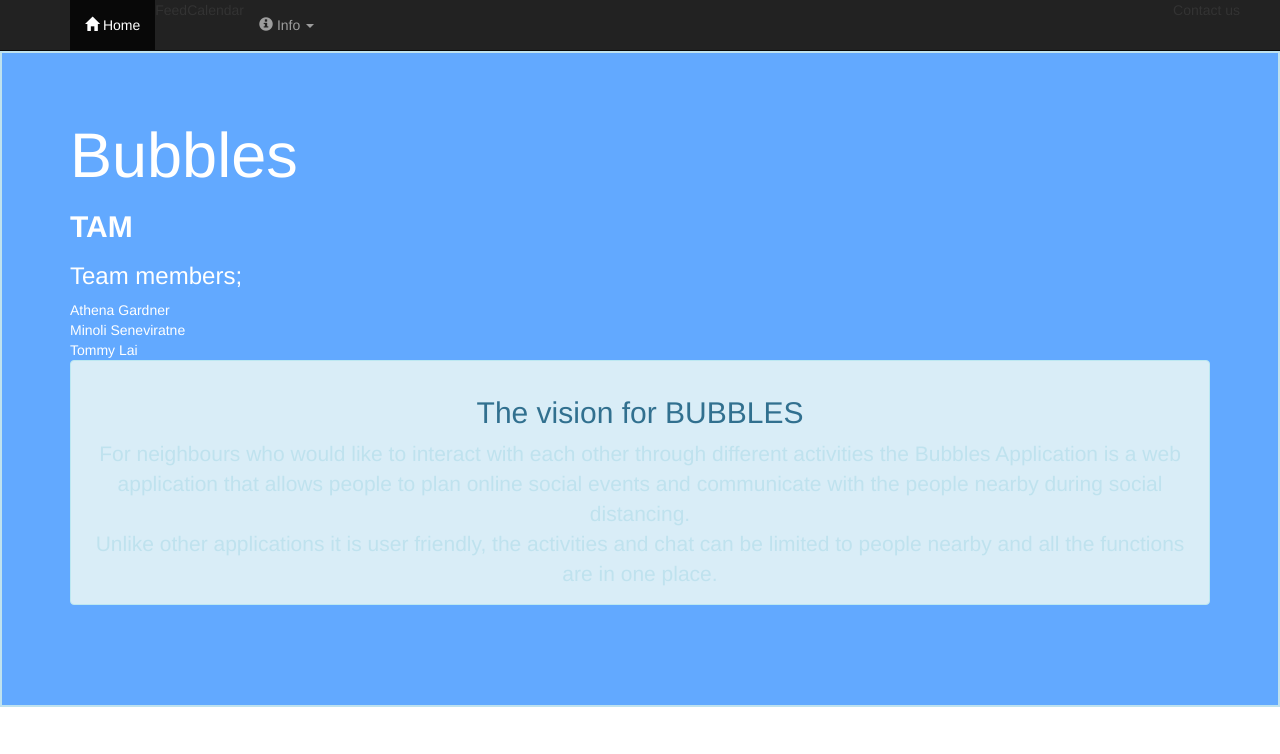
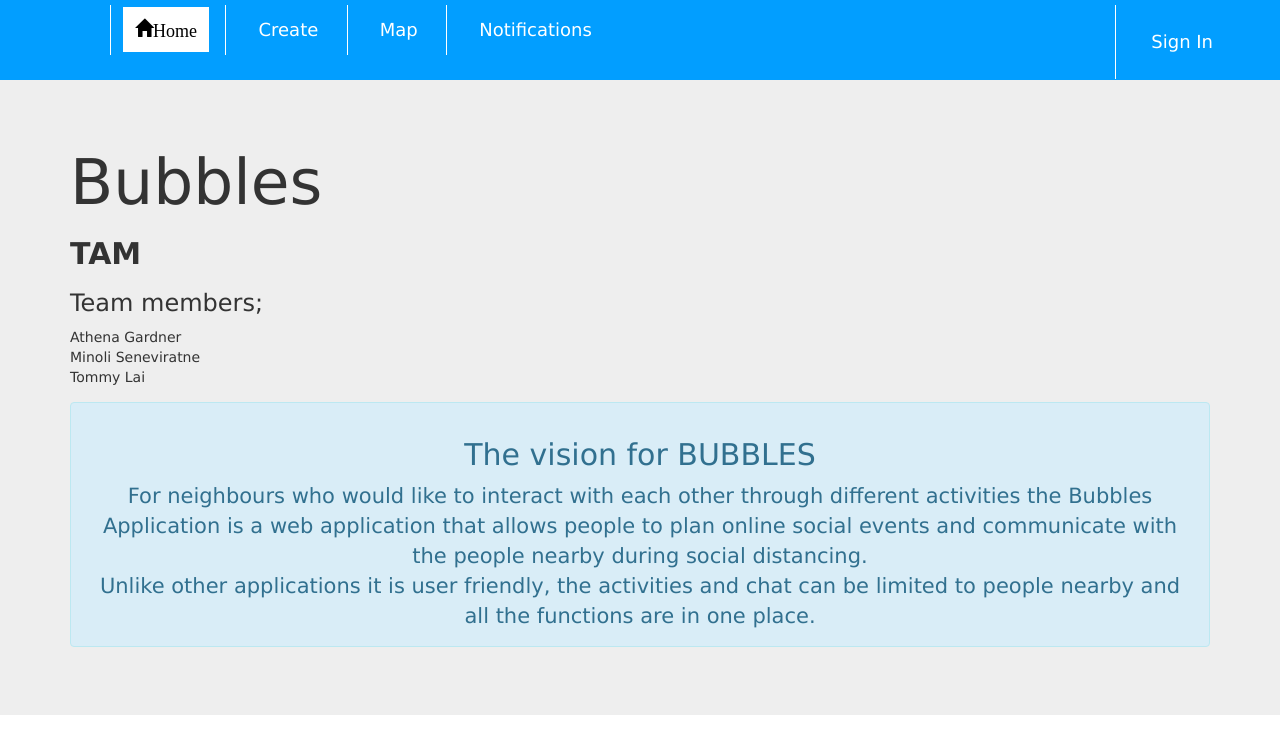
Before and after one commit to TAM-Team/Bubbles, a Django app: page / in a window 1280 px wide. Shown: the top 754 px of the page. Run offline with Django 3.2, Linux system fonts and the light colour scheme; some libraries are stand-ins or nearby versions.

Commit message:
Attempting to use Django URLs #2

```diff
--- a/hello/templates/base.html
+++ b/hello/templates/base.html
@@ -5,7 +5,7 @@
   <link rel="stylesheet" type="text/css" href="//maxcdn.bootstrapcdn.com/bootstrap/3.3.4/css/bootstrap.min.css" />
   <script src="https://ajax.googleapis.com/ajax/libs/jquery/2.1.3/jquery.min.js"></script>
   <script type="text/javascript" src="//maxcdn.bootstrapcdn.com/bootstrap/3.3.4/js/bootstrap.min.js"></script>
-  <style type="text/css">
+  <!-- <style type="text/css">
     .jumbotron {
         background: #1591CA;
         color: white;
@@ -34,36 +34,73 @@
     .jumbotron .lang-logo img {
         max-width: 100%
     }
+  </style>-->
 
+  <style type="text/css">
+    body{
+	  margin:0;
+	  padding: 0;
+	  font-family: verdana, sans-serif;
+	  background-color: #FFFFFF;
+    }
 
+    nav{
+	  width:100%;
+	  height: 80px;
+	  background-color: #029EFF;
+	  padding: 5px 0px;
+    }
+
+    nav ul{
+	  float:left;
+	  text-align: center;
+    }
+
+    ul li{
+	  list-style-type:none;
+	  display:inline-block;
+	  padding:12px;
+	  border-left: 1px solid #fff;
+	  float:center;
+    }
+
+    ul li a{
+      text-decoration: none;
+	  font-size: 18px;
+	  padding: 12px;
+	  color: #fff;
+    }
+
+    i{
+	  margin-right: 8px;
+    }
+
+    ul li a:hover{
+      color: #000101;
+	  font-weight: bold;
+    }
+
+    ul li.active a{
+	  background-color: #ffff;
+	  color:black;
+    }
   </style>
 </head>
 <body>
-<nav class="navbar navbar-default navbar-static-top navbar-inverse">
+<nav>
   <div class="container">
-    <ul class="nav navbar-nav">
+    <ul>
       <li class="active">
-        <a href="/"><span class="glyphicon glyphicon-home"></span> Home</a>
+        <a href="/"><span class="glyphicon glyphicon-home" />Home</a>
       </li>
-      <li>
-        Feed
-      </li>
-      <li>
-        Calendar
-      </li>
-      <li class="dropdown">
-        <a href="#" class="dropdown-toggle" data-toggle="dropdown" role="button" aria-expanded="false"><span class="glyphicon glyphicon-info-sign"></span> Info <span class="caret"></span></a>
-          <ul class="dropdown-menu" role="menu">
-            <li>How to guide</li>
-            <li>New Features</li>
-            <li class="divider" style="display: none;"></li>
-            <li>About the team</li>
-          </ul>
-      </li>
+      <li><a href="{% url 'create.html' %}"><i class="fa fa-plus" aria-hidden="true"></i>Create</a></li>
+      <li><a href="{% url '\map.html' %}"><i class="fa fa-map" aria-hidden="true"></i>Map</a></li>
+      <li><a href="notifications.html"><i class="fa fa-bell" aria-hidden="true"></i>Notifications</a></li>
+
     </ul>
     <ul class="nav navbar-nav navbar-right">
       <li class="navbar-right">
-        Contact us
+        <a href="signin.html"><i class="fa fa-user" aria-hidden="true"></i>Sign In</a>
       </li>
     </ul>
   </div>
```
